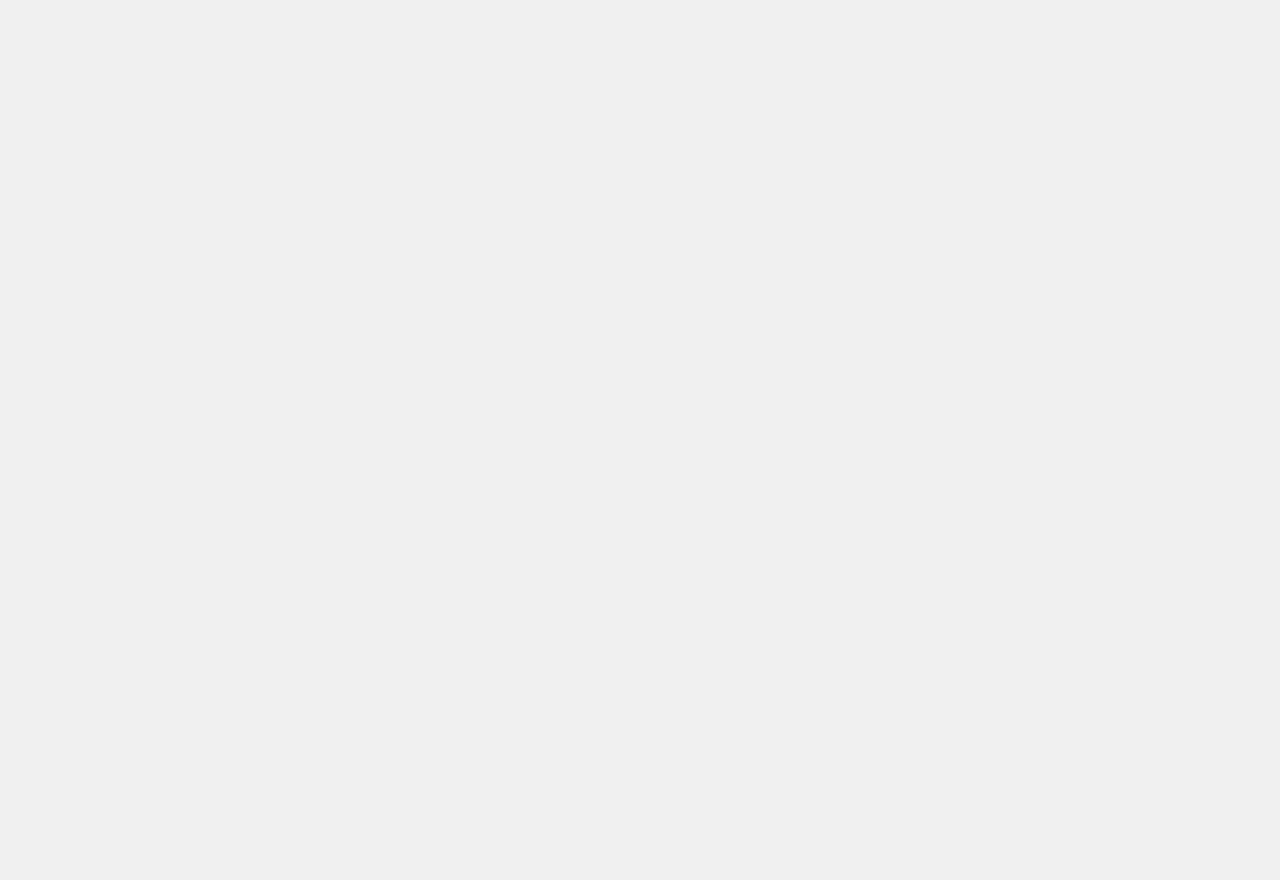
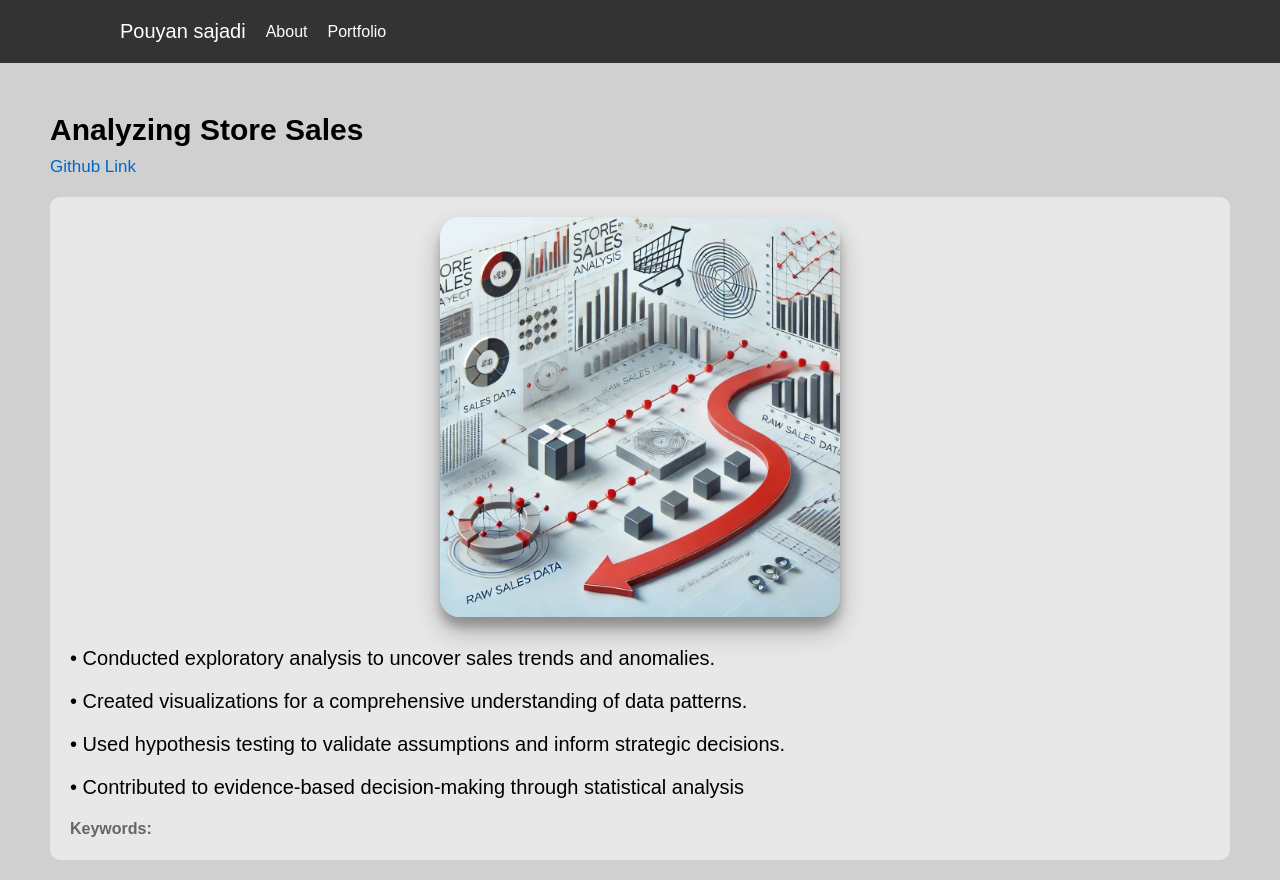
Before and after one commit to Dashtikh/cv, a React (Create React App) app: page /AnalyzingStoreSales in a window 1280 px wide. Before the commit this address had no page. Before the commit the page ends 800 px from the top, so only its background shows below. Built offline with nearby package versions, Linux system fonts and the light colour scheme.

Commit message:
feat(project page): adding a project template

```diff
--- a/src/App.tsx
+++ b/src/App.tsx
@@ -3,6 +3,7 @@ import logo from "./logo.svg";
 import "./App.css";
 import { BrowserRouter, Routes, Route } from "react-router-dom";
 import Home from "./pages/home/home";
+import Ass from "./pages/projects/Analyzing Store Sales/ass";
 
 function App() {
   return (
@@ -16,6 +17,12 @@ function App() {
               <Home />
             }
           />
+          <Route
+            path="AnalyzingStoreSales"
+            element={
+              <Ass />
+            }
+          />
           </Routes>
         </>
       </BrowserRouter>
--- /dev/null
+++ b/src/pages/projects/Analyzing Store Sales/ass.module.css
@@ -0,0 +1,82 @@
+.main {
+  width: 100%;
+  height: auto;
+  background-color: #d0d0d0;
+}
+.navbar {
+  position: sticky;
+  display: flex;
+  flex-direction: row;
+  top: 0;
+  padding-left: 100px;
+  padding-right: 100px;
+  align-items: center;
+  background-color: #333;
+  color: white;
+  z-index: 1000; /* Ensures the navbar stays above other content */
+}
+.navTitle {
+  font-size: 20px;
+}
+
+.navbar h1 {
+  padding: 0;
+}
+.navbar p {
+  margin-left: 20px;
+  padding: 0;
+}
+
+.projectContainer {
+  min-height: calc( 100vh - 100px );
+  padding-left: 50px;
+  padding-top: 50px;
+  display: flex;
+  flex-direction: column;
+
+}
+
+.projectTitle {
+  width: auto;
+  font-size: 30px;
+  font-weight: bold;
+}
+
+.projectLink {
+  font-size: 17px;
+  margin-top: 10px;
+}
+
+.projectLink a {
+}
+.projectDetails {
+  width: calc( 100vw - 100px  );
+  min-height: 70vh;
+  background-color: #e8e8e8;
+  margin-top: 20px;
+  margin-bottom: 20px;
+  border-radius: 10px;
+}
+
+.projectImg {
+  width: 100%;
+  display: flex;
+  align-items: center;
+  justify-content: center;
+}
+
+.projectImg img{
+  width: 400px;
+  aspect-ratio: 1/1;
+  margin-top: 20px;
+  border-radius: 20px;
+  box-shadow: rgba(0, 0, 0, 0.25) 0px 14px 28px, rgba(0, 0, 0, 0.22) 0px 10px 10px;
+}
+
+.detailsText {
+  margin-left: 20px;
+  margin-top: 30px;
+}
+.detailsText p {
+  font-size: 20px;
+}
--- /dev/null
+++ b/src/pages/projects/Analyzing Store Sales/ass.tsx
@@ -0,0 +1,52 @@
+import styles from "./ass.module.css";
+import ass from "../../../assets/ass.jpeg";
+import { useNavigate } from "react-router-dom";
+
+export default function Ass() {
+  const navigate = useNavigate();
+  return (
+    <>
+      <main className={styles.main}>
+        <nav className={styles.navbar}>
+          <p className={styles.navTitle} onClick={() => navigate("/")}>
+            Pouyan sajadi
+          </p>
+          <p>About</p>
+          <p>Portfolio</p>
+        </nav>
+        <div className={styles.projectContainer}>
+          <div className={styles.projectTitle}>Analyzing Store Sales</div>
+          <div className={styles.projectLink}>
+            <a href="https://github.com/pouyan-sajadi/Store-Sales-Analysis">
+              Github Link
+            </a>
+          </div>
+          <div className={styles.projectDetails}>
+            <div className={styles.projectImg}>
+              <img src={ass} alt="project" />
+            </div>
+            <div className={styles.detailsText}>
+              <p>
+                • Conducted exploratory analysis to uncover sales trends and
+                anomalies.
+              </p>
+              <p>
+                • Created visualizations for a comprehensive understanding of
+                data patterns.
+              </p>
+              <p>
+                • Used hypothesis testing to validate assumptions and inform
+                strategic decisions.
+              </p>
+              <p>
+                • Contributed to evidence-based decision-making through
+                statistical analysis
+              </p>
+              <h4>Keywords: </h4>
+            </div>
+          </div>
+        </div>
+      </main>
+    </>
+  );
+}
```
Also changed, not shown: src/assets/ass.jpeg (added).
